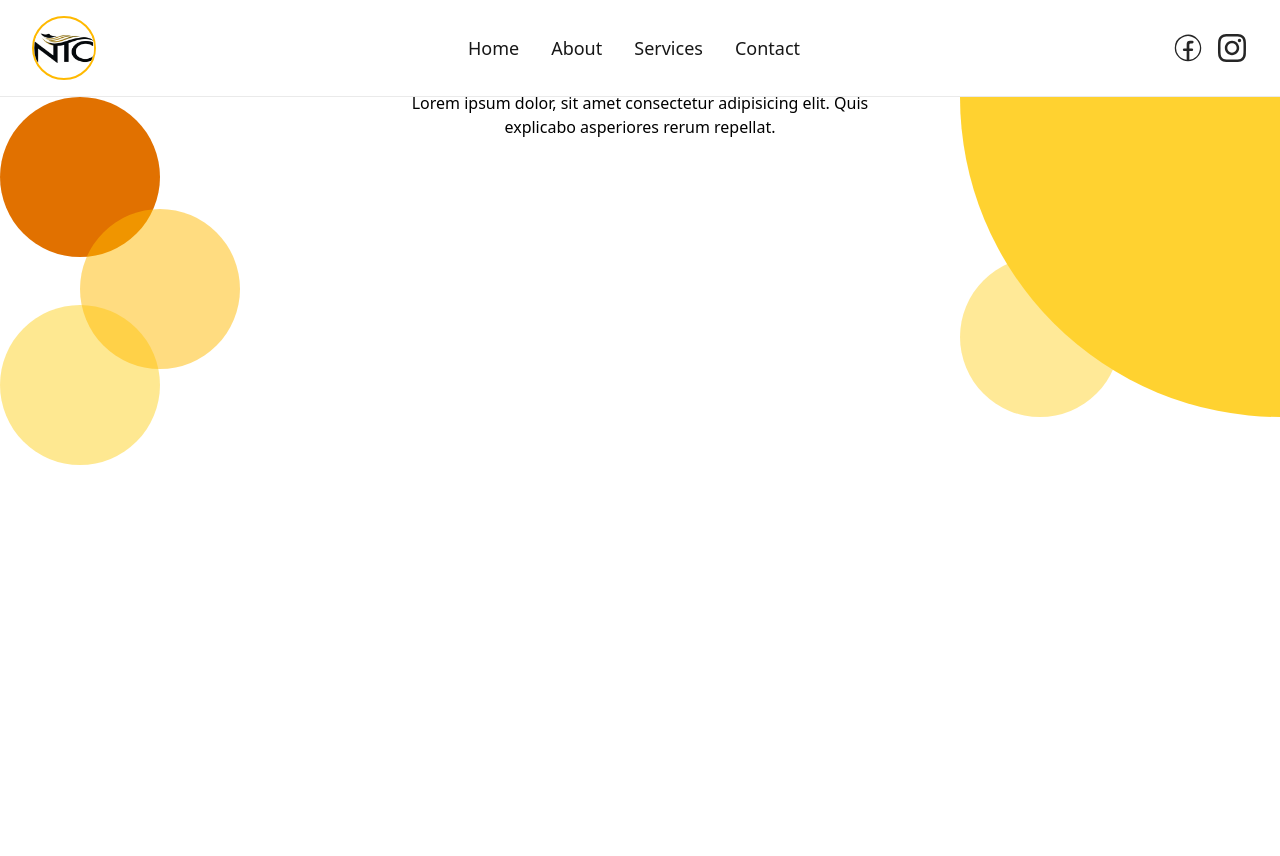
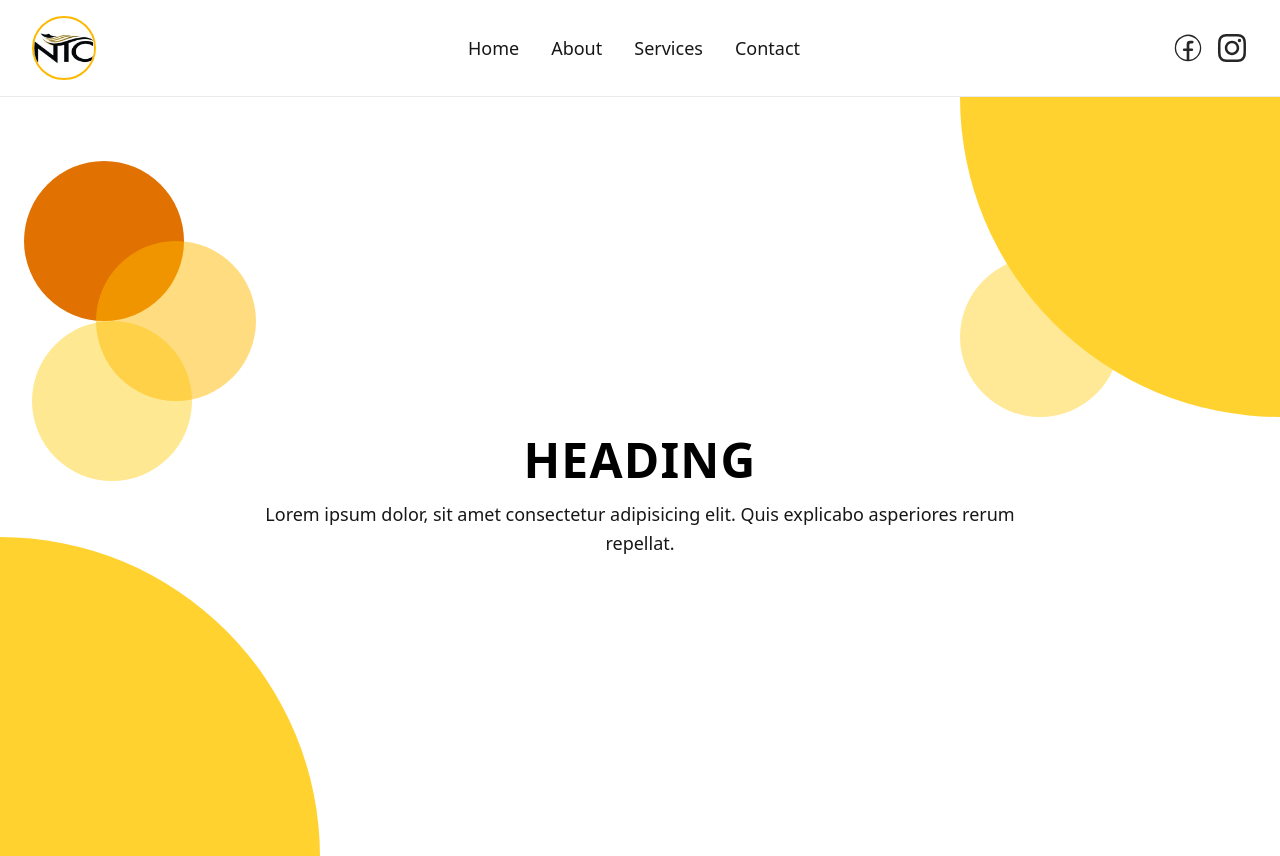
Before and after one commit to SaraNaveed02/naveed-trader, a Next.js app: page / in a window 1280 px wide. Shown: the top 856 px of the page. Built offline with nearby package versions, Linux system fonts and the light colour scheme.

Commit message:
ui iusse

```diff
--- a/src/app/components/HeroSection.jsx
+++ b/src/app/components/HeroSection.jsx
@@ -1,59 +1,55 @@
 "use client"
-import Image from "next/image";
 import React from "react";
 import { motion } from 'framer-motion'
 const HeroSection = () => {
   return (
-    <div className="relative w-full h-screen overflow-hidden">
-  <div className="relative w-full  max-[639px]:w-[640px] max-[639px]:origin-top-left max-[639px]:scale-[calc(100vw/640px)] max-[639px]:h-[calc(100vh*640px/100vw)]">
- {/* left small circle css */}
-  <div className=" relative  ">
+    <div className="relative w-full min-h-screen overflow-hidden">
       <motion.div
-    initial={{width:0 , height:0}}
-   whileInView={{width:160 ,height:160}}
-    transition={{duration:1.5}}
-    className="w-40 h-40 rounded-full bg-amber-600 absolute"></motion.div>
-    <motion.div  initial={{width:0 , height:0}}
-   whileInView={{width:160 ,height:160}}
-    transition={{duration:1.5 ,delay:.5}} className="w-40 h-40 rounded-full bg-amber-400 opacity-50 absolute top-28 left-20 z-2"></motion.div>
+        initial={{ width: 0, height: 0 }}
+        whileInView={{ width: 160, height: 160 }}
+        transition={{ duration: 1.5 }}
+        className="w-40 h-40 rounded-full bg-amber-600 absolute top-16 left-6"
+      />
       <motion.div
-      initial={{width:0 , height:0}}
-      whileInView={{width:160 ,height:160}}
-       transition={{duration:1.5 ,delay:1}}
-    className="w-40 h-40 rounded-full bg-amber-200 absolute  top-52 opacity-90 z-1"></motion.div>
-  </div>
-  {/* top right cirlce css */}
-<div>
+        initial={{ width: 0, height: 0 }}
+        whileInView={{ width: 160, height: 160 }}
+        transition={{ duration: 1.5, delay: 0.5 }}
+        className="w-40 h-40 rounded-full bg-amber-400 opacity-50 absolute top-36 left-24 z-10"
+      />
       <motion.div
- initial={{x:150}}
- whileInView={{x:0}}
- transition={{duration:2}}
-className="w-80 h-80 rounded-bl-full bg-amber-300 z-0 absolute top-0 right-0"></motion.div>
+        initial={{ width: 0, height: 0 }}
+        whileInView={{ width: 160, height: 160 }}
+        transition={{ duration: 1.5, delay: 1 }}
+        className="w-40 h-40 rounded-full bg-amber-200 absolute top-56 left-8 opacity-90 z-0"
+      />
       <motion.div
-initial={{width:0 , height:0}}
-whileInView={{width:160 ,height:160}}
- transition={{duration:1.5 ,delay:1}}
-className="w-40 h-40 rounded-full bg-amber-300 opacity-50 absolute top-40 right-40 z-2"></motion.div>
+        initial={{ x: 150 }}
+        whileInView={{ x: 0 }}
+        transition={{ duration: 2 }}
+        className="w-80 h-80 rounded-bl-full bg-amber-300 absolute top-0 right-0"
+      />
+      <motion.div
+        initial={{ width: 0, height: 0 }}
+        whileInView={{ width: 160, height: 160 }}
+        transition={{ duration: 1.5, delay: 1 }}
+        className="w-40 h-40 rounded-full bg-amber-300 opacity-50 absolute top-40 right-40 z-10"
+      />
+      <motion.div
+        initial={{ x: -100 }}
+        whileInView={{ x: 0 }}
+        transition={{ duration: 2 }}
+        className="w-80 h-80 rounded-tr-full bg-amber-300 absolute bottom-10 left-0"
+      />
 
-</div>
-{/* text and heading */}
-  <div className="absolute inset-0 flex flex-col items-center justify-center text-center z-10">
-    <h2 className="text-3xl uppercase">Heading</h2>
-    <p className="text-md max-w-lg">
-      Lorem ipsum dolor, sit amet consectetur adipisicing elit. Quis
-      explicabo asperiores rerum repellat.
+      <div className="absolute inset-0 flex flex-col items-center justify-center px-4 text-center z-20">
+        <h2 className="text-4xl font-bold uppercase tracking-wide md:text-5xl">
+          Heading
+        </h2>
+        <p className="mt-4 text-base leading-relaxed text-neutral-900 max-w-3xl md:text-lg">
+          Lorem ipsum dolor, sit amet consectetur adipisicing elit. Quis explicabo asperiores rerum repellat.
         </p>
       </div>
-  {/* left bottom cirlce css */}
-  <div>
-  <motion.div
-  initial={{x:-100}}
-  whileInView={{x:0}}
-  transition={{duration:2}}
-  className="w-80 h-80 rounded-tr-full bg-amber-300 z-0 absolute bottom-10 left-0"></motion.div>
 
-  </div>
-  </div>
     </div>
   );
 };
--- a/src/app/components/upperpage.jsx
+++ b/src/app/components/upperpage.jsx
@@ -41,8 +41,7 @@ const Upperpage = () => {
       className="fixed inset-0 z-[100] overflow-hidden bg-white text-black"
     >
       {/* Mobile & small tablets: stacked layout */}
-      <div className="flex h-full min-h-0 flex-col i gap-10 px-5 py-12 text-center sm:gap-12 sm:px-8 md:hidden">
-        <div className="flex flex-col items-center gap-4">
+      <div className="flex h-full min-h-0 flex-col items-center justify-center gap-10 px-5 py-12 text-center sm:gap-12 sm:px-8 md:hidden">
         <Image
           src={logo}
           alt="Naveed Trading Company"
@@ -50,15 +49,13 @@ const Upperpage = () => {
           priority
         />
 
-          {/* <div className="max-w-xs w-full space-y-2  sm:max-w-sm sm:space-y-3  "
-          s>
+        <div className="max-w-xs w-full space-y-2 sm:max-w-sm sm:space-y-3">
           <h1 className="text-lg font-bold uppercase leading-tight tracking-wide sm:text-2xl">
             Naveed trading company
           </h1>
           <p className="text-xs uppercase leading-relaxed text-neutral-700 sm:text-sm">
             Delivering Quality, Fulfilling Trust
           </p>
-          </div> */}
         </div>
 
         <BarDecor />
```
Lines whose indentation alone changed are shown as unchanged.
